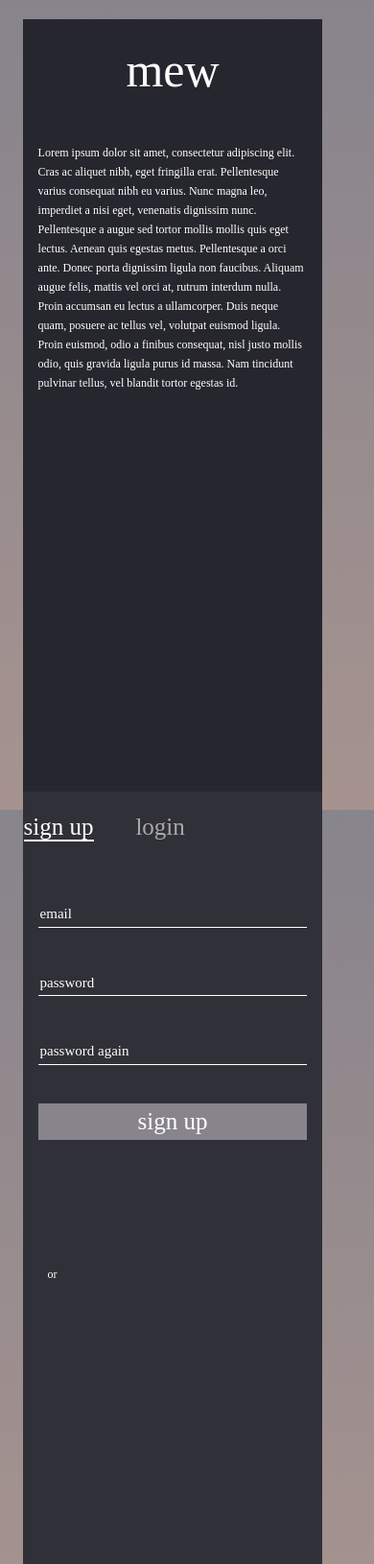
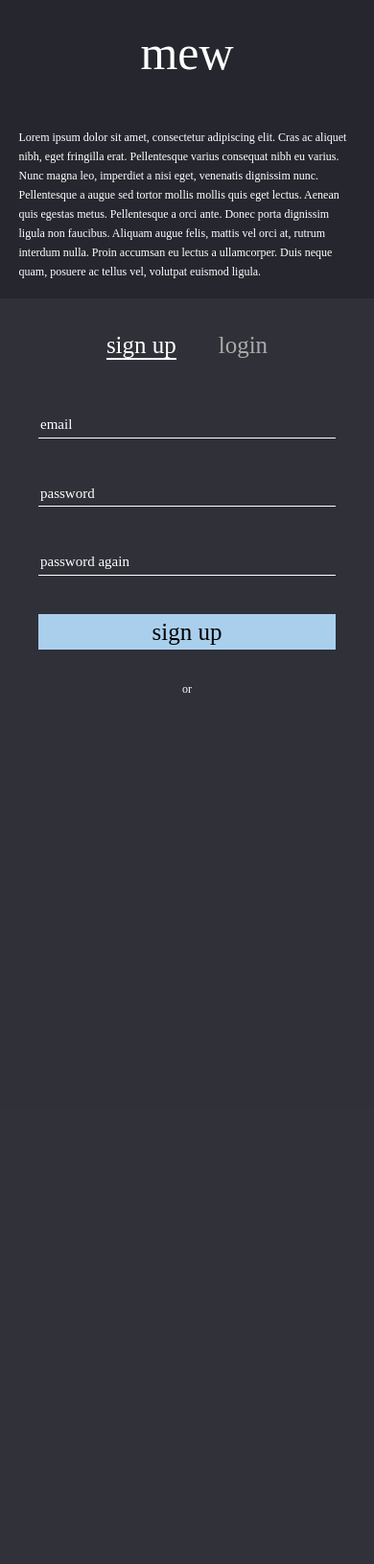
Before and after one commit to calvinpelletier/mew, a Python web app: template server/templates/login.html in a window 390 px wide. Shown: the whole page at 96% size. After the commit the page ends 722 px from the top, so only its background shows below. Run offline with Jinja, Linux system fonts and the light colour scheme; the template is opened without the code that fills it, so the values that code supplies are empty; some libraries are stand-ins or nearby versions.

Commit message:
made login page responsive to different device sizes

```diff
--- a/server/static/css/login.css
+++ b/server/static/css/login.css
@@ -12,7 +12,7 @@ h1 {
     font-family: Sinkin-Sans100Thin;
     color: #fff;
     font-size: 50px;
-    margin-bottom: 10%;
+    margin-bottom: 30px;
 }
 
 h2 {
@@ -62,12 +62,14 @@ input:focus {
 
 input[type=submit] {
     font-family: Sinkin-Sans200XLight;
-    background-color: #87848C;
+    background-color: #aacfed;
+    color: #000;
     border: none;
     font-size: 25px;
 }
 
 input[type=submit]:hover {
+    color: #fff;
     background-color: #26262E;
 }
 
@@ -79,17 +81,10 @@ input[type=submit]:hover {
     padding: 5% 10%;
 }
 
-/* Smartphones (portrait) ----------- */
-@media only screen
-and (max-width : 320px) {
-    #login-card-wrapper {
-        padding: 0px;
-    }
-}
-
 #login-card {
     height: 100%;
     width: 100%;
+    margin: 0px;
 }
 
 #login-card-left {
@@ -99,23 +94,37 @@ and (max-width : 320px) {
 }
 
 #login-card-right {
-    padding: 1% 5%;
     background-color: #303038;
     height: 100%;
-    /*padding-right: 10px;*/
+    text-align: center;
 }
 
-#signup {
-    margin-top: 10%;
+.login-card-right-main {
+    margin-top: 90px;
 }
 
-#login {
-    margin-top: 10%;
+.login-card-right-header {
+    padding-top: 15px;
 }
 
-#or {
-    margin: 110px 0px 0px 0px;
-    padding-left: 25px;
+.default-signup {
+    padding: 0px 20px;
+}
+
+.or {
+    margin-top: 110px;
+}
+
+.google-signup {
+    margin-top: 95px;
+}
+
+.center-parent {
+    text-align: center;
+}
+
+.center-child {
+    display: inline-block;
 }
 
 .auth-error {
@@ -132,7 +141,6 @@ and (max-width : 320px) {
 }
 
 .center-vertically {
-    /*position: absolute;
     top: 50%;
     transform: translateY(-50%);*/
     height: 100%;
@@ -144,3 +152,51 @@ and (max-width : 320px) {
 .hidden {
     display: none;
 }
+
+@media only screen
+and (max-width : 1199px) {
+    .or {
+        margin-top: 10px;
+    }
+
+    .google-signup {
+        margin-top: 10px;
+    }
+
+    .default-signup {
+        padding: 0px 40px;
+    }
+}
+
+@media only screen
+and (max-width : 900px) {
+    #login-card-wrapper {
+        padding: 0px;
+    }
+}
+
+@media only screen
+and (max-width : 767px) {
+    #login-card-left {
+        height: auto;
+    }
+    .login-card-right-main {
+        margin-top: 20px;
+    }
+}
+
+@media only screen
+and (max-width : 300px) {
+    #login-card-left {
+        height: auto;
+    }
+    .login-card-right-main {
+        margin-top: 20px;
+    }
+    .default-signup {
+        padding: 0px 5px;
+    }
+    .google-signup {
+        padding: 0px 5px;
+    }
+}
--- a/server/static/js/login.js
+++ b/server/static/js/login.js
@@ -15,13 +15,15 @@ function selectTab(e, which) {
 }
 
 function validateSignUp() {
-    $('#signup-error').addClass('hidden');
+    $('#password-error').addClass('hidden');
     $('#email-error').addClass('hidden');
+    $('#empty-error').addClass('hidden');
     return validateEmail() && validatePasswordMatch();
 }
 
 function validateEmail() {
     var email = document.forms['signup-form']['email'].value;
+    if (email) {
         var re = /^(([^<>()[\]\\.,;:\s@\"]+(\.[^<>()[\]\\.,;:\s@\"]+)*)|(\".+\"))@((\[[0-9]{1,3}\.[0-9]{1,3}\.[0-9]{1,3}\.[0-9]{1,3}\])|(([a-zA-Z\-0-9]+\.)+[a-zA-Z]{2,}))$/;
         if (re.test(email)) {
             return true;
@@ -29,15 +31,26 @@ function validateEmail() {
             $('#email-error').removeClass('hidden');
             return false;
         }
+    } else {
+        $('#empty-error').removeClass('hidden');
+        return false;
+    }
 }
 
 function validatePasswordMatch() {
     var form = document.forms['signup-form'];
-    if (form['password'].value != form['password-re'].value) {
-        $('#signup-error').removeClass('hidden');
+    var password1 = form['password'].value;
+    var password2 = form['password-re'].value;
+    if (password1 && password2) {
+        if (password1 != password2) {
+            $('#password-error').removeClass('hidden');
             return false;
         } else {
             return true;
+        }
+    } else {
+        $('#empty-error').removeClass('hidden');
+        return false;
     }
 }
 
@@ -99,3 +112,45 @@ function onGoogleSignIn(googleUser) {
         }
     });
 };
+
+function onGoogleFailure() {
+    // TODO
+}
+
+function renderGoogleButton() {
+    var section;
+    if ($('#login').hasClass('hidden')) {
+        section = '#signup';
+    } else {
+        section = '#login'
+    }
+    var longtitle;
+    var width;
+    if (window.innerWidth > 1400) {
+        longtitle = true;
+        width = 240;
+    } else if (window.innerWidth > 1199) {
+        longtitle = false;
+        width = 180;
+    } else if (window.innerWidth > 335) {
+        longtitle = true;
+        width = $(section).width();
+    } else {
+        longtitle = false;
+        width = $(section).width();
+    }
+
+    gapi.signin2.render('google-widget', {
+        'scope': 'profile email',
+        'width': width,
+        'height': 50,
+        'longtitle': longtitle,
+        'theme': 'dark',
+        'onsuccess': onGoogleSignIn,
+        'onfailure': onGoogleFailure
+    });
+}
+
+window.onresize = function() {
+    renderGoogleButton();
+};
--- a/server/templates/login.html
+++ b/server/templates/login.html
@@ -18,10 +18,10 @@
             <div id="login-card-left" class="col-sm-4">
                 <h1 class="text-center">mew</h1>
                 <br>
-                <p>Lorem ipsum dolor sit amet, consectetur adipiscing elit. Cras ac aliquet nibh, eget fringilla erat. Pellentesque varius consequat nibh eu varius. Nunc magna leo, imperdiet a nisi eget, venenatis dignissim nunc. Pellentesque a augue sed tortor mollis mollis quis eget lectus. Aenean quis egestas metus. Pellentesque a orci ante. Donec porta dignissim ligula non faucibus. Aliquam augue felis, mattis vel orci at, rutrum interdum nulla. Proin accumsan eu lectus a ullamcorper. Duis neque quam, posuere ac tellus vel, volutpat euismod ligula. Proin euismod, odio a finibus consequat, nisl justo mollis odio, quis gravida ligula purus id massa. Nam tincidunt pulvinar tellus, vel blandit tortor egestas id.</p>
+                <p>Lorem ipsum dolor sit amet, consectetur adipiscing elit. Cras ac aliquet nibh, eget fringilla erat. Pellentesque varius consequat nibh eu varius. Nunc magna leo, imperdiet a nisi eget, venenatis dignissim nunc. Pellentesque a augue sed tortor mollis mollis quis eget lectus. Aenean quis egestas metus. Pellentesque a orci ante. Donec porta dignissim ligula non faucibus. Aliquam augue felis, mattis vel orci at, rutrum interdum nulla. Proin accumsan eu lectus a ullamcorper. Duis neque quam, posuere ac tellus vel, volutpat euismod ligula.</p>
             </div>
             <div id="login-card-right" class="col-sm-8">
-                <div class="row">
+                <div class="login-card-right-header row">
                     <div class="inline" style="margin-right: 40px;">
                         <h2 id="signup-link" class="selected" onclick="selectTab(event, 'signup')">sign up</h2>
                     </div>
@@ -29,8 +29,9 @@
                         <h2 id="login-link" onclick="selectTab(event, 'login')">login</h2>
                     </div>
                 </div>
-                <div id="signup" class="row">
-                    <div class="col-md-6">
+                <div class="login-card-right-main row">
+                    <div class="col-lg-7 default-signup">
+                        <div id="signup">
                             <form name="signup-form" action="/api/signup" onsubmit="return validateSignUp()" method="post">
                                 <input type="text" name="email" placeholder="email">
                                 <br>
@@ -40,18 +41,12 @@
                                 <br>
                                 <input type="submit" value="sign up">
                                 <br>
-                            <div id="signup-error" class="auth-error hidden">Passwords do not match.</div>
+                                <div id="password-error" class="auth-error hidden">Passwords do not match.</div>
+                                <div id="email-error" class="auth-error hidden">Email is invalid.</div>
+                                <div id="empty-error" class="auth-error hidden">A required field is empty.</div>
                             </form>
                         </div>
-                    <div id="or" class="col-md-1">
-                        <p>or</p>
-                    </div>
-                    <div class="col-md-5">
-                        <div class="g-signin2" data-onsuccess="onGoogleSignIn" data-theme="dark"></div>
-                    </div>
-                </div>
-                <div id="login" class="row hidden">
-                    <div class="col-sm-6">
+                        <div id="login" class="hidden">
                             <form name="login-form" onsubmit="login(); return false;">
                                 <input type="text" name="email" placeholder="email">
                                 <br>
@@ -62,11 +57,16 @@
                                 <div id="login-error" class="auth-error hidden">Incorrect password.</div>
                             </form>
                         </div>
-                    <div id="or" class="col-sm-1">
+                    </div>
+                    <div class="col-lg-1 or center-parent">
+                        <div class="center-child">
                             <p>or</p>
                         </div>
-                    <div class="col-sm-5">
-                        <div class="g-signin2" data-onsuccess="onGoogleSignIn" data-theme="dark"></div>
+                    </div>
+                    <div class="col-lg-4 google-signup center-parent">
+                        <div class="center-child">
+                            <div id="google-widget"></div>
+                        </div>
                     </div>
                 </div>
             </div>
@@ -76,4 +76,5 @@
 	<script src="static/js/jquery-3.2.1.min.js"></script>
 	<script src="static/js/bootstrap.min.js"></script>
     <script src="static/js/login.js"></script>
+    <script src="https://apis.google.com/js/platform.js?onload=renderGoogleButton" async defer></script>
 </body>
```
Lines whose indentation alone changed are shown as unchanged.
